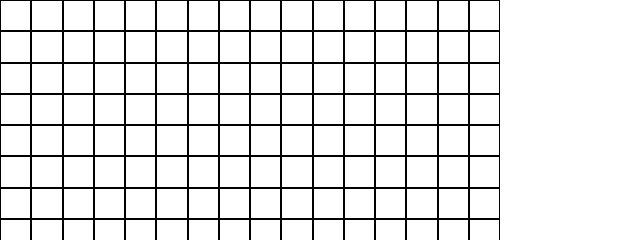
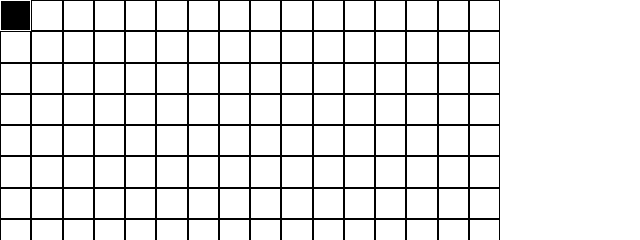
Before and after one commit to sangwopark19/etch-a-sketch, a plain HTML site: page index.html in a window 1280 px wide. Shown: the top 240 px of the page, 0-640 px from the left. Drawn offline with Linux system fonts and the light colour scheme.

Commit message:
feat: 그리드에 픽셀화된 흔적을 남기는 hover 구현

```diff
--- a/css/style.css
+++ b/css/style.css
@@ -11,8 +11,12 @@
 }
 .block {
   background-color: white;
-  border-collapse: collapse;
-  border: solid 1px black;
+  border: solid 0.5px black;
   flex: 1 1 6.25%;
   aspect-ratio: 1/ 1;
 }
+
+.pixelated {
+  background-color: black;
+  border-color: white;
+}
--- a/js/script.js
+++ b/js/script.js
@@ -5,8 +5,16 @@ function createGrid(container, count) {
     const div = document.createElement("div");
     div.setAttribute("class", "block");
     div.setAttribute("id", i);
+    // div.classList.add("pixelated");
     container.appendChild(div);
   }
 }
 
 createGrid(container, 256);
+
+const allGrid = document.querySelectorAll(".block");
+allGrid.forEach((grid) => {
+  grid.addEventListener("mouseover", () => {
+    grid.classList.add("pixelated");
+  });
+});
```
